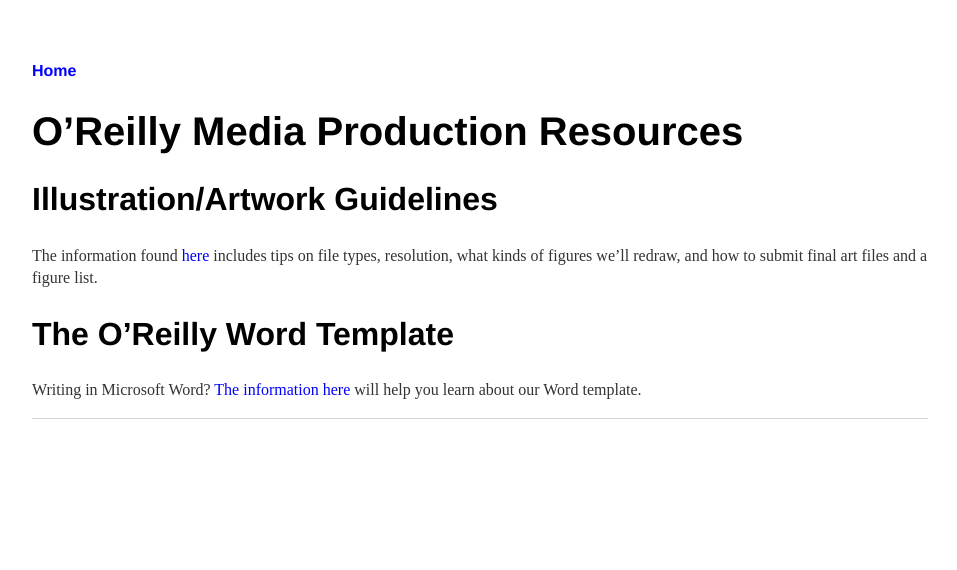
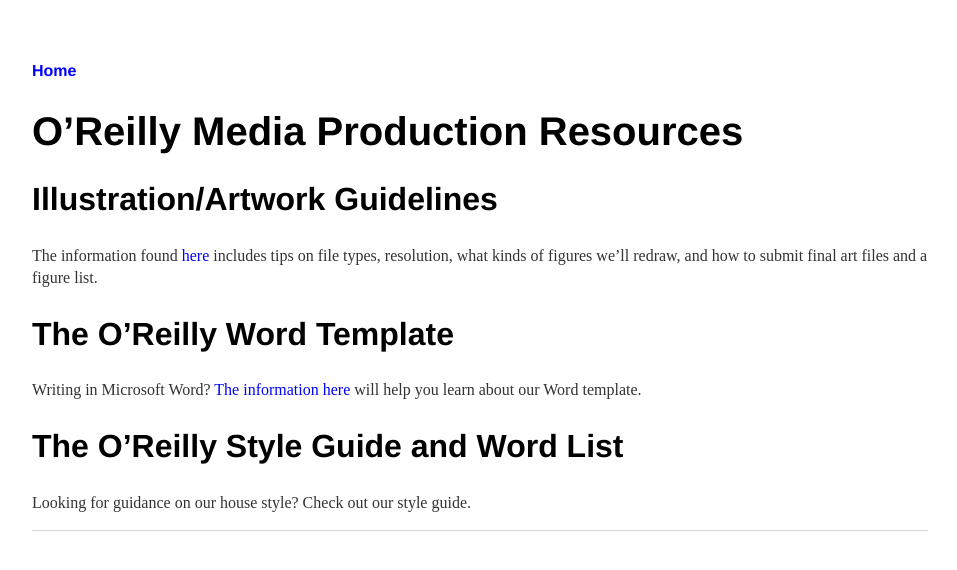
Before and after one commit to oreillymedia/production-resources, a Jekyll site: the page built from index.md, in a window 1280 px wide. Shown: the top 570 px of the page, without its empty margins (160-1117 px from the left). Built offline with Jekyll 4.4.1, drawn with Linux system fonts in a browser that asks for light colours.

Commit message:
Add section for style guide

```diff
--- a/index.md
+++ b/index.md
@@ -11,3 +11,7 @@
 ## The O'Reilly Word Template
 
 Writing in Microsoft Word? [The information here](http://oreillymedia.github.io/production-resources/word/) will help you learn about our Word template.
+
+## The O'Reilly Style Guide and Word List
+
+Looking for guidance on our house style? Check out our style guide.
```
